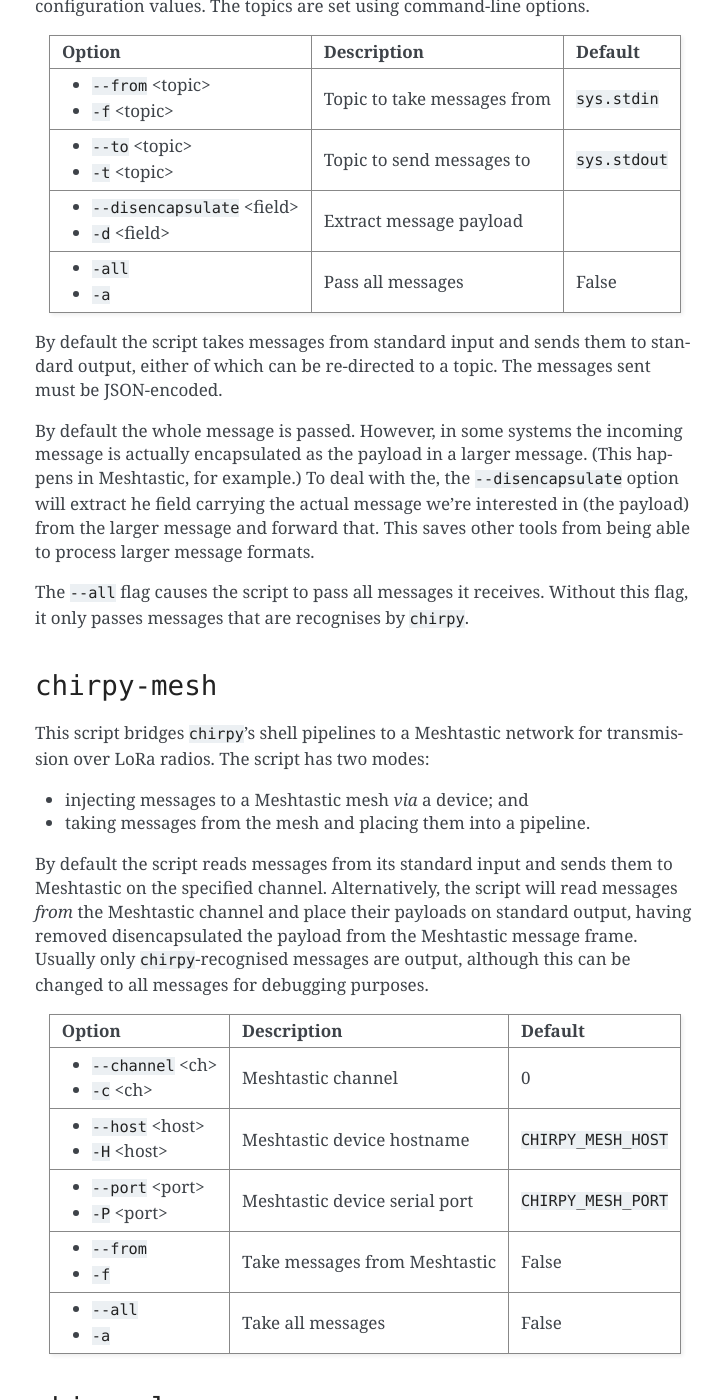
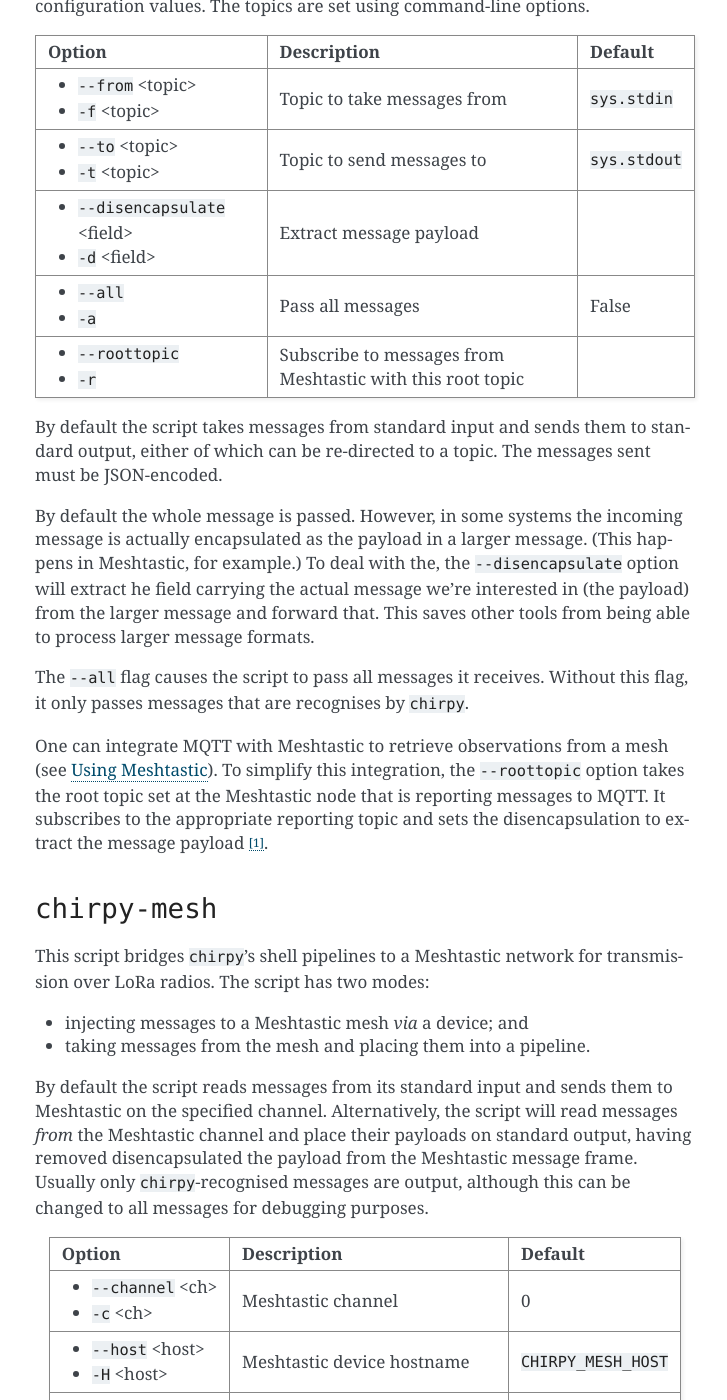
Before and after one commit to simoninireland/chirpy, a Sphinx documentation site: the page built from doc/scripts.rst, in a window 1280 px wide and 1400 px high, scrolled down 1313 px. Shown: the whole window, without its empty margins (385-1112 px from the left). Built offline with Sphinx 7.4.7, drawn with Linux system fonts in a browser that asks for light colours; some of the changed text lies outside the part shown.

Commit message:
Added single-option integration of chirpy-mqtt script with Meshtastic

```diff
--- a/doc/networking.rst
+++ b/doc/networking.rst
@@ -38,6 +38,8 @@
 use case), or retrieve messages from MQTT for processing and storage
 (see the :ref:`mqtt-server-use-case` use case).
 
+.. _mesh-networking:
+
 Using Meshtastic
 ----------------
 
--- a/doc/scripts.rst
+++ b/doc/scripts.rst
@@ -65,21 +65,24 @@
 ``mqttPassword`` configuration values. The topics are set using
 command-line options.
 
-+--------------------------------+-------------------------------+----------------+
-| Option                         | Description                   | Default        |
-+================================+===============================+================+
-| - ``--from`` <topic>           | Topic to take messages from   | ``sys.stdin``  |
-| - ``-f`` <topic>               |                               |                |
-+--------------------------------+-------------------------------+----------------+
-| - ``--to`` <topic>             | Topic to send messages to     | ``sys.stdout`` |
-| - ``-t`` <topic>               |                               |                |
-+--------------------------------+-------------------------------+----------------+
-| - ``--disencapsulate`` <field> | Extract message payload       |                |
-| - ``-d`` <field>               |                               |                |
-+--------------------------------+-------------------------------+----------------+
-| - ``-all``                     | Pass all messages             | False          |
-| - ``-a``                       |                               |                |
-+--------------------------------+-------------------------------+----------------+
++--------------------------------+---------------------------------+----------------+
+| Option                         | Description                     | Default        |
++================================+=================================+================+
+| - ``--from`` <topic>           | Topic to take messages from     | ``sys.stdin``  |
+| - ``-f`` <topic>               |                                 |                |
++--------------------------------+---------------------------------+----------------+
+| - ``--to`` <topic>             | Topic to send messages to       | ``sys.stdout`` |
+| - ``-t`` <topic>               |                                 |                |
++--------------------------------+---------------------------------+----------------+
+| - ``--disencapsulate`` <field> | Extract message payload         |                |
+| - ``-d`` <field>               |                                 |                |
++--------------------------------+---------------------------------+----------------+
+| - ``--all``                    | Pass all messages               | False          |
+| - ``-a``                       |                                 |                |
++--------------------------------+---------------------------------+----------------+
+| - ``--roottopic``              | Subscribe to messages from      |                |
+| - ``-r``                       | Meshtastic with this root topic |                |
++--------------------------------+---------------------------------+----------------+
 
 By default the script takes messages from standard input and sends
 them to standard output, either of which can be re-directed to a
@@ -96,6 +99,13 @@
 The ``--all`` flag causes the script to pass all messages it receives.
 Without this flag, it only passes messages that are recognises by
 ``chirpy``.
+
+One can integrate MQTT with Meshtastic to retrieve observations from a
+mesh (see :ref:`mesh-networking`). To simplify this integration, the
+``--roottopic`` option takes the root topic set at the Meshtastic node
+that is reporting messages to MQTT. It subscribes to the appropriate
+reporting topic and sets the disencapsulation to extract the message
+payload [1]_.
 
 ``chirpy-mesh``
 ---------------
@@ -174,3 +184,9 @@
 
 
 .. _dateutil: https://dateutil.readthedocs.io/en/stable/
+
+.. rubric:: Footnotes
+
+.. [1] In detail, if the root topic is "chirpy" then the
+       ``--roottopic`` option will subscribe to the wildcard channel
+       "chirpy/2/json/#" and disencapsulate the "payload" field.
```
Also changed, not shown: 1 other file.
